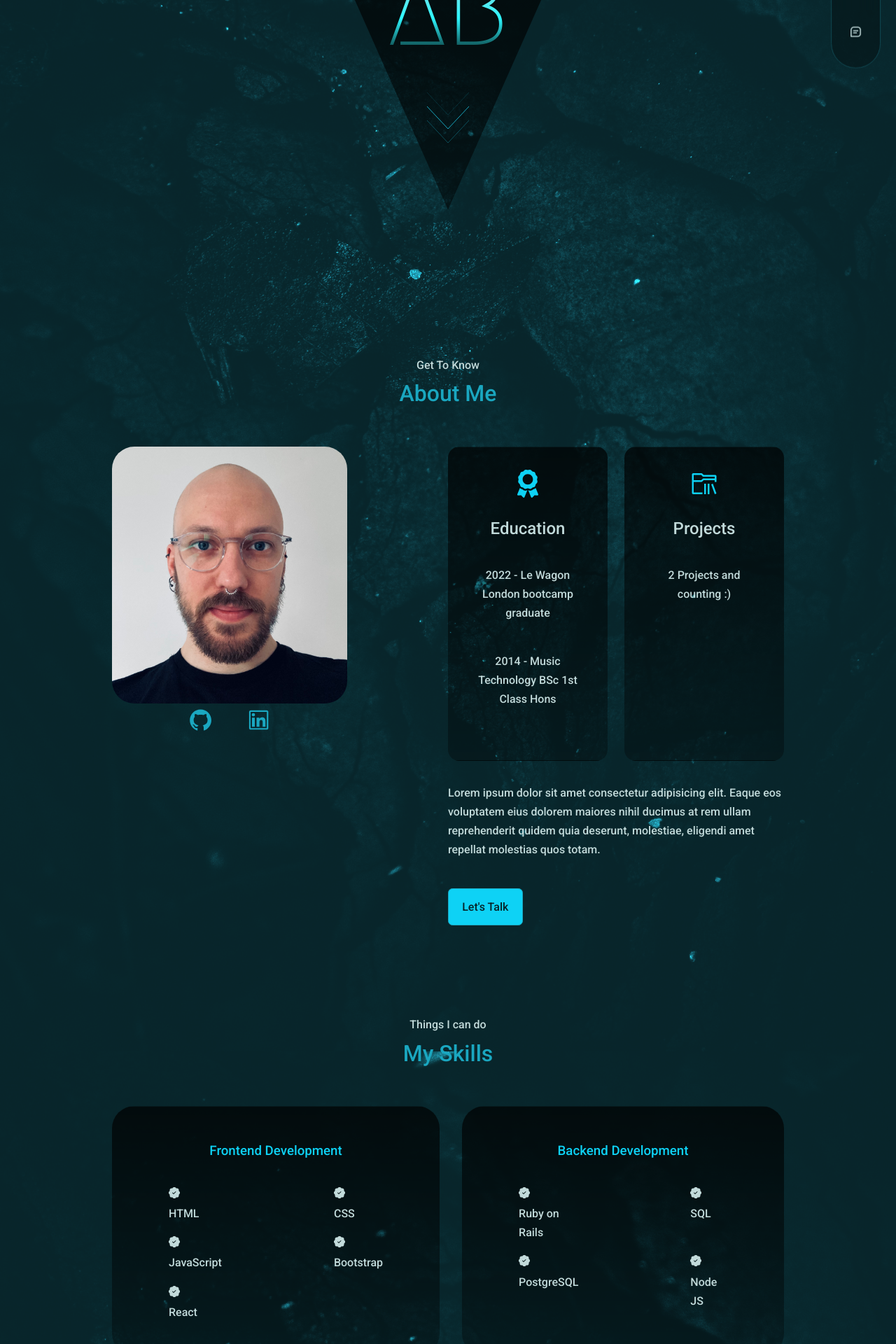
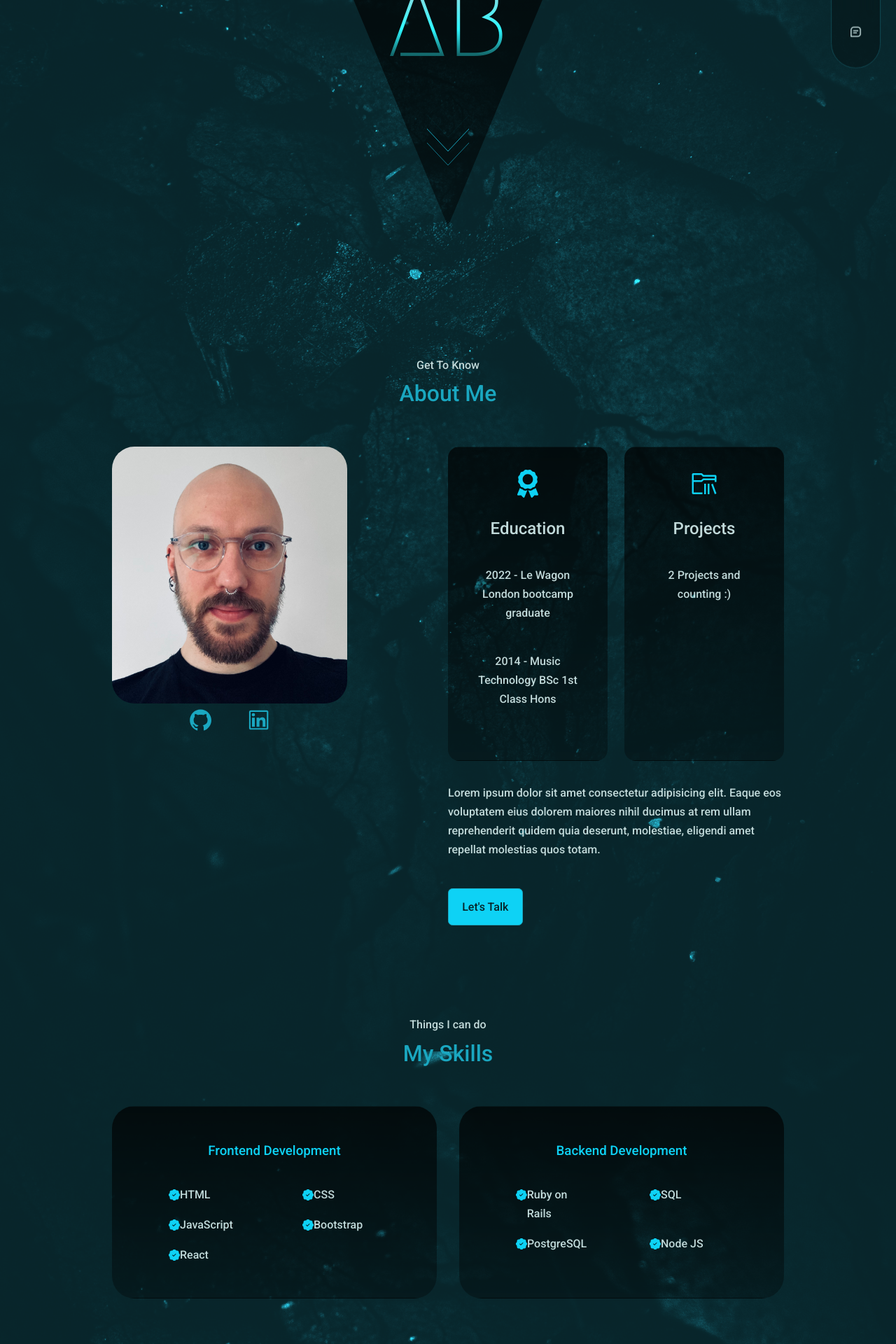
Before and after one commit to alexibee/portfolio, a React (Create React App) app: page / in a window 1280 px wide. Shown: the part 420-2340 px from the top of the page at 70% size. Built offline with nearby package versions, Linux system fonts and the light colour scheme.

Commit message:
contacts and exp edits

```diff
--- a/src/App.jsx
+++ b/src/App.jsx
@@ -4,6 +4,7 @@
 import About from './components/about/About'
 import Experience from './components/experience/Experience'
 import Portfolio from './components/portfolio/Portfolio'
+import Contact from './components/contact/Contact'
 import Footer from './components/footer/Footer'
 
 const App = () => {
@@ -14,6 +15,7 @@
         <About />
         <Experience />
         <Portfolio/>
+        <Contact/>
         <Footer />
     </>
   )
--- /dev/null
+++ b/src/components/contact/Contact.jsx
@@ -0,0 +1,58 @@
+import React from 'react'
+import './contact.scss'
+import {MdOutlineEmail} from 'react-icons/md'
+import {RiMessengerLine} from 'react-icons/ri'
+import {BsWhatsapp} from 'react-icons/bs'
+import { useRef } from 'react';
+import emailjs from 'emailjs-com'
+
+const Contact = () => {
+  const form = useRef();
+
+  const sendEmail = (e) => {
+    e.preventDefault();
+
+    emailjs.sendForm('service_3fjfb17', 'template_ky1ucaz', form.current, 'user_641J0AWGxx4qcKi835yDq')
+
+    e.target.reset()
+  };
+
+  return (
+    <section id='contact'>
+      <h5>Get In Touch</h5>
+      <h2>Contact Me</h2>
+
+      <div className="container contact__container">
+        <div className="contact__options">
+          <article className="contact__option">
+            <MdOutlineEmail className='contact__option-icon'/>
+            <h4>Email</h4>
+            <h5>aleksejs.brehovs@gmail.com</h5>
+            <a href="mailto:aleksejs.brehovs@gmail.com" target="_blank" rel="noreferrer">Send a message</a>
+          </article>
+          <article className="contact__option">
+            <RiMessengerLine className='contact__option-icon'/>
+            <h4>Messenger</h4>
+            <h5>egatortutorials</h5>
+            <a href="https://m.me/ernest.achiever" target="_blank" rel="noreferrer">Send a message</a>
+          </article>
+          <article className="contact__option">
+            <BsWhatsapp className='contact__option-icon'/>
+            <h4>WhatsApp</h4>
+            <h5>+123456789</h5>
+            <a href="https://api.whatsapp.com/send?phone=+1234567890" target="_blank" rel="noreferrer">Send a message</a>
+          </article>
+        </div>
+        {/* END OF CONTACT OPTIONS */}
+        <form ref={form} onSubmit={sendEmail}>
+          <input type="text" name='name' placeholder='Your Full Name' required />
+          <input type="email" name='email' placeholder='Your Email' required />
+          <textarea name="message" rows="7" placeholder='Your Message' required ></textarea>
+          <button type='submit' className='btn btn-primary'>Send Message</button>
+        </form>
+      </div>
+    </section>
+  )
+}
+
+export default Contact
--- a/src/components/experience/Experience.jsx
+++ b/src/components/experience/Experience.jsx
@@ -13,24 +13,24 @@
 
           <h3>Frontend Development</h3>
           <div className="experience__content">
-            <article>
-              <BsPatchCheckFill />
+            <article className="experience__details">
+              <BsPatchCheckFill className="experience__details-icon"/>
               <h4>HTML</h4>
             </article>
-            <article>
-              <BsPatchCheckFill />
+            <article className="experience__details">
+              <BsPatchCheckFill className="experience__details-icon"/>
               <h4>CSS</h4>
             </article>
-            <article>
-              <BsPatchCheckFill />
+            <article className="experience__details">
+              <BsPatchCheckFill className="experience__details-icon"/>
               <h4>JavaScript</h4>
             </article>
-            <article>
-              <BsPatchCheckFill />
+            <article className="experience__details">
+              <BsPatchCheckFill className="experience__details-icon"/>
               <h4>Bootstrap</h4>
             </article>
-            <article>
-              <BsPatchCheckFill />
+            <article className="experience__details">
+              <BsPatchCheckFill className="experience__details-icon"/>
               <h4>React</h4>
             </article>
           </div>
@@ -40,20 +40,20 @@
 
           <h3>Backend Development</h3>
           <div className="experience__content">
-            <article>
-              <BsPatchCheckFill />
+            <article className="experience__details">
+              <BsPatchCheckFill className="experience__details-icon"/>
               <h4>Ruby on Rails</h4>
             </article>
-            <article>
-              <BsPatchCheckFill />
+            <article className="experience__details">
+              <BsPatchCheckFill className="experience__details-icon"/>
               <h4>SQL</h4>
             </article>
-            <article>
-              <BsPatchCheckFill />
+            <article className="experience__details">
+              <BsPatchCheckFill className="experience__details-icon"/>
               <h4>PostgreSQL</h4>
             </article>
-            <article>
-              <BsPatchCheckFill />
+            <article className="experience__details">
+              <BsPatchCheckFill className="experience__details-icon"/>
               <h4>Node JS</h4>
             </article>
           </div>
--- a/src/components/experience/experience.scss
+++ b/src/components/experience/experience.scss
@@ -30,12 +30,11 @@
   display: grid;
   grid-template-columns: 1fr 1fr;
   row-gap: 1rem;
-  column-gap: 10rem;
+  column-gap: 5rem;
 }
 
 .experience__details {
   display: flex;
-  gap: 1rem;
 }
 
 .experience__details-icon {
--- a/src/components/header/header.scss
+++ b/src/components/header/header.scss
@@ -28,7 +28,7 @@
   background: $color-gradient;
   clip-path: polygon(100% 0%, 50% 50%, 0% 0%);
   width: 20rem;
-  height: 45rem;
+  height: 48rem;
   position: absolute;
   left: 50%;
   transform: translateX(-50%);
@@ -36,7 +36,7 @@
   overflow: hidden;
   padding: 0rem;
   img {
-    padding: 1rem 3rem;
+    padding: 2rem 3rem;
     margin-bottom: 3rem;
   }
 }
@@ -44,9 +44,9 @@
 .arrows {
 	width: 60px;
 	height: 72px;
-	// position: absolute;
-	// left: 50%;
-	// margin-left: -30px;
+	position: absolute;
+	left: 50%;
+	margin-left: -30px;
 	// bottom: 20px;
 }
 
```
Also changed, not shown: src/components/contact/contact.scss (added).
